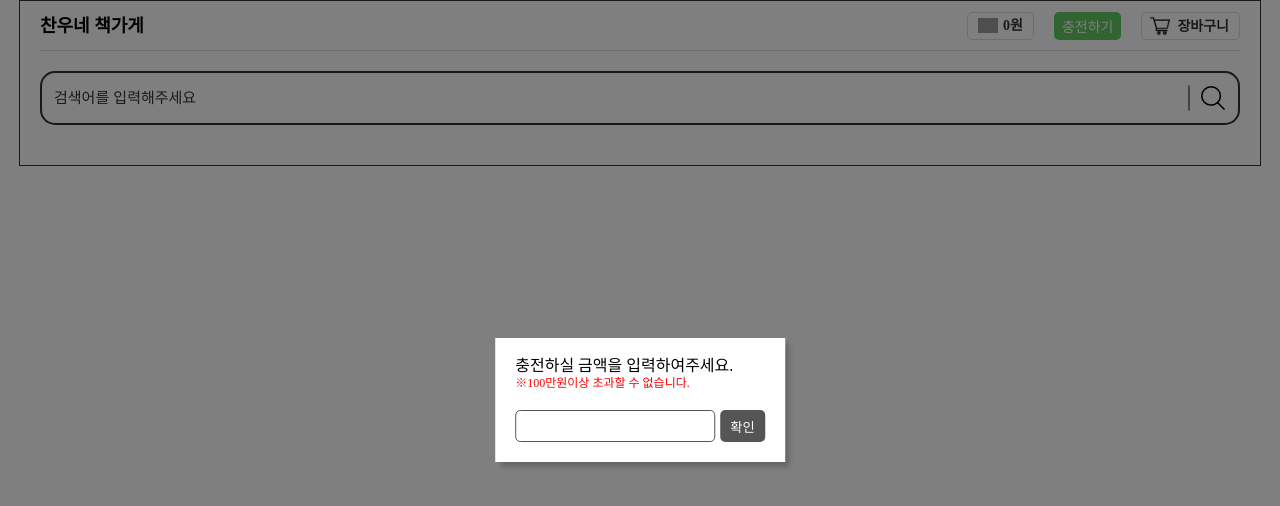
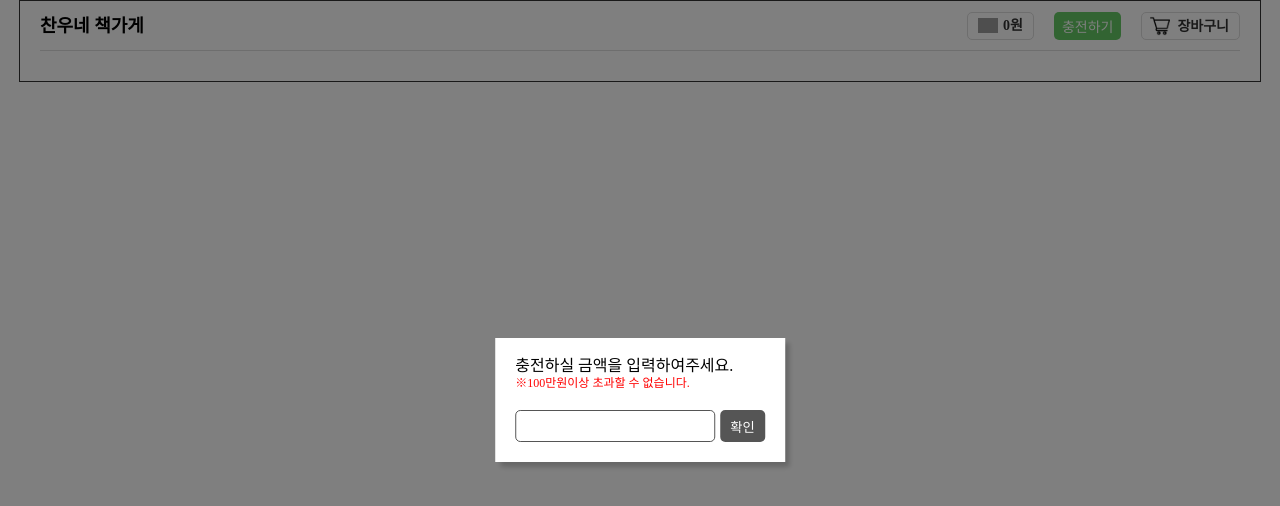
Before and after one commit to qpqp8483/book-store-app, a React (Create React App) app: page / in a window 1280 px wide. Shown: the top 506 px of the page. Built offline with nearby package versions, Linux system fonts and the light colour scheme; grey boxes are pictures that could not be loaded.

Commit message:
queryData 불러오기 테스트

```diff
--- a/src/App.js
+++ b/src/App.js
@@ -145,7 +145,7 @@
             <Header />
             <CoinPopup />
             <Routes>
-              <Route exact path="/" element={<Home />} />
+              <Route exact path="/search" element={<Home />} />
               <Route path="/basket" element={<Basket />} />
             </Routes>
           </div>
```
